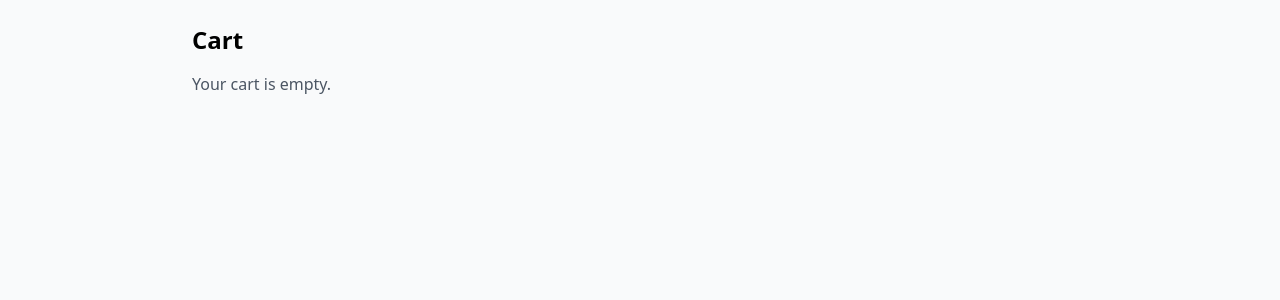
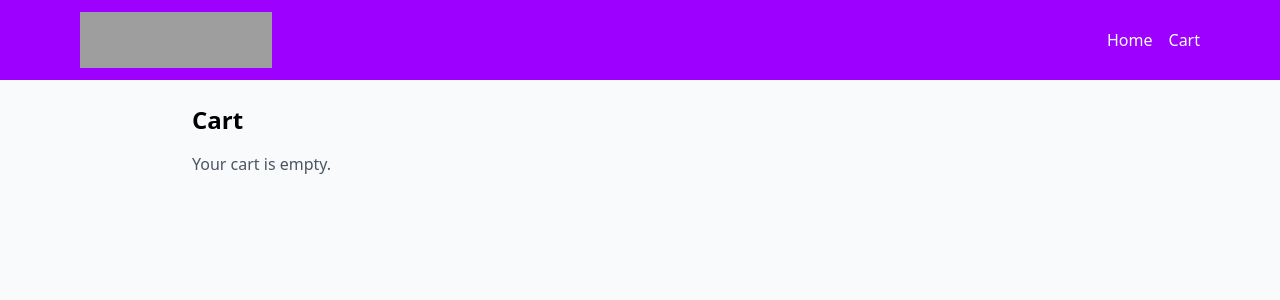
Before and after one commit to WaraniLakma/wlsmart-ecommerce, a Vue app: page /cart in a window 1280 px wide. Shown: the top 300 px of the page. Built offline with nearby package versions, Linux system fonts and the light colour scheme; grey boxes are pictures that could not be loaded; the HTML template or start-up script is replaced by a standard one.

Commit message:
Implement navbar with branding logo, home link, and cart link with item count badge

```diff
--- a/src/App.vue
+++ b/src/App.vue
@@ -1,3 +1,10 @@
+<script setup lang="ts">
+import NavBar from '@/components/NavBar.vue'
+</script>
+
 <template>
-  <RouterView />
+  <div class="min-h-screen bg-gray-50">
+    <NavBar />
+    <RouterView />
+  </div>
 </template>
--- /dev/null
+++ b/src/components/NavBar.vue
@@ -0,0 +1,30 @@
+<script setup lang="ts">
+import { RouterLink } from 'vue-router'
+import { useCartStore } from '@/stores/cart'
+
+const cart = useCartStore()
+</script>
+
+<template>
+  <header class="text-white" style="background-color: #9D00FF;">
+    <div class="max-w-6xl mx-auto px-4 py-3 flex items-center justify-between">
+      <RouterLink to="/" class="flex items-center">
+  <img src="/logo.png" alt="WLSMart" class="h-14 w-48" />
+</RouterLink>
+
+      <nav class="flex items-center gap-4">
+        <RouterLink to="/" class="text-white hover:underline">Home</RouterLink>
+
+        <RouterLink to="/cart" class="text-white hover:underline">
+          Cart
+          <span
+            v-if="cart.totalItems > 0"
+            class="ml-2 inline-flex items-center justify-center text-xs font-bold px-2 py-1 rounded-full bg-black text-white"
+          >
+            {{ cart.totalItems }}
+          </span>
+        </RouterLink>
+      </nav>
+    </div>
+  </header>
+</template>
```
